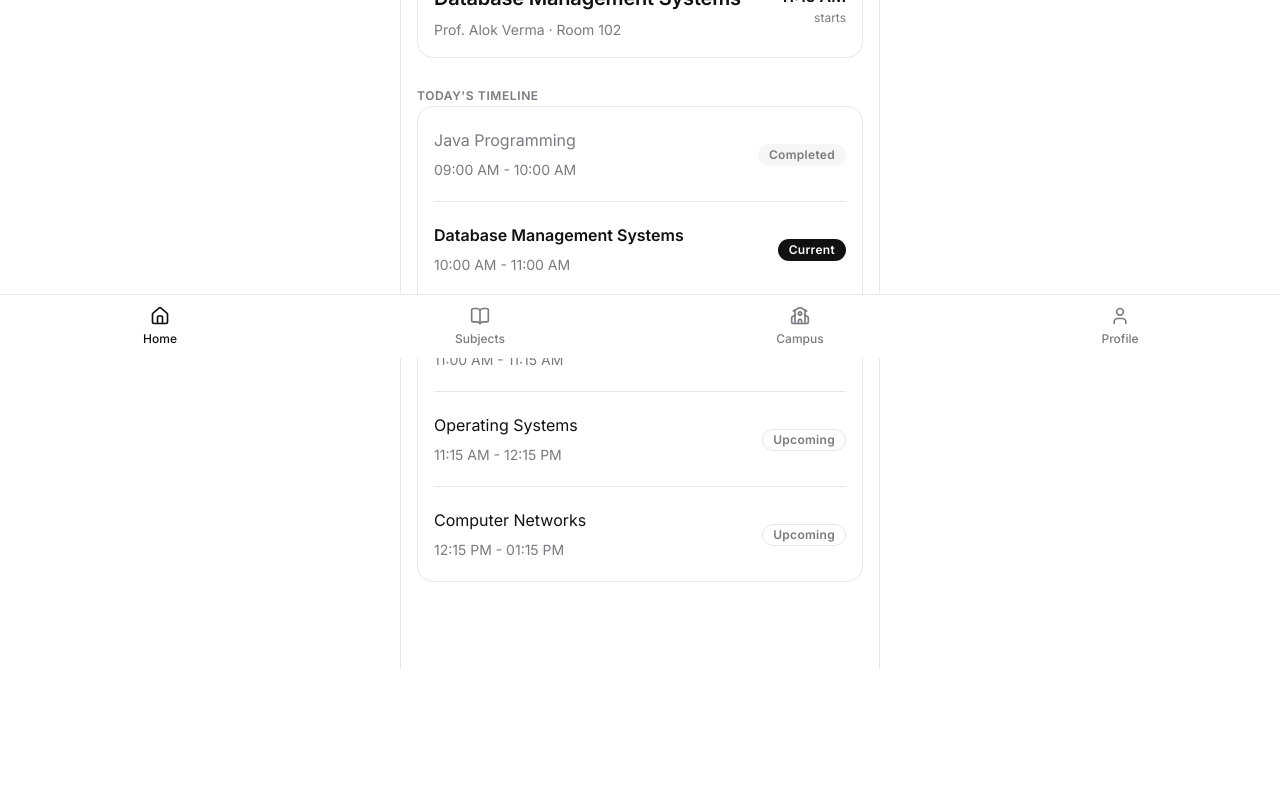
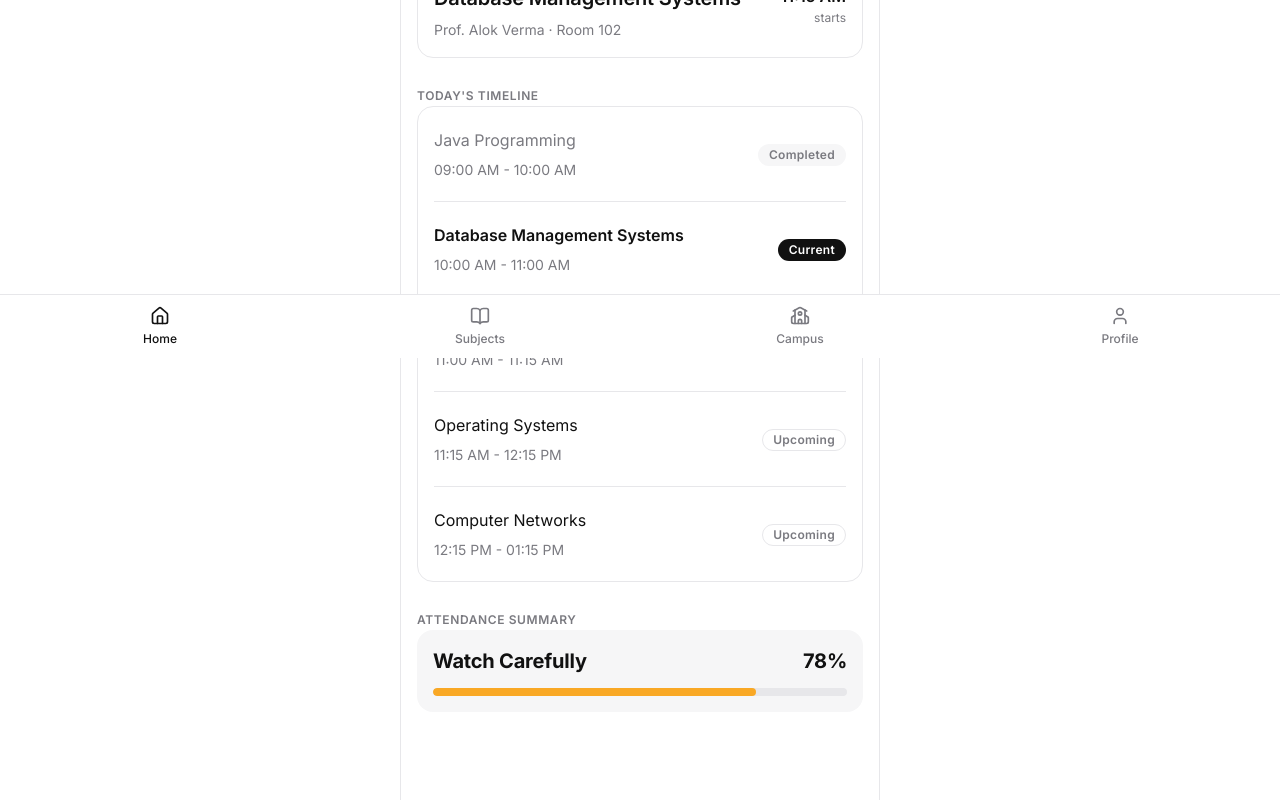
Before and after one commit to liyan-nk/kairo, a React (Vite) app in the folder frontend/: page / in a window 1280 px wide. Shown: the part 442-1242 px from the top of the page. Before the commit the page ends 1112 px from the top, so only its background shows below. Built offline with nearby package versions, Linux system fonts and the light colour scheme.

Commit message:
feat: implement attendance summary

```diff
--- a/frontend/src/features/TodayPage.tsx
+++ b/frontend/src/features/TodayPage.tsx
@@ -184,7 +184,26 @@ export const TodayPage: React.FC = () => {
           </div>
         </section>
 
-        {/* Attendance Summary Section Slot */}
+        {/* Attendance Summary Section */}
+        <section className="space-y-2">
+          <Typography variant="micro" color="secondary" weight="semibold" className="uppercase tracking-wider">
+            Attendance Summary
+          </Typography>
+          <Card variant="default" padding="md" className="space-y-3">
+            <div className="flex justify-between items-baseline">
+              <Typography variant="title" weight="bold" className="text-brand-warning">
+                Watch Carefully
+              </Typography>
+              <Typography variant="title" weight="bold">
+                78%
+              </Typography>
+            </div>
+            {/* Horizontal progress indicator */}
+            <div className="w-full h-2 bg-border-card rounded-pill overflow-hidden">
+              <div className="h-full bg-brand-warning rounded-pill" style={{ width: '78%' }} />
+            </div>
+          </Card>
+        </section>
       </div>
     </div>
   )
```
